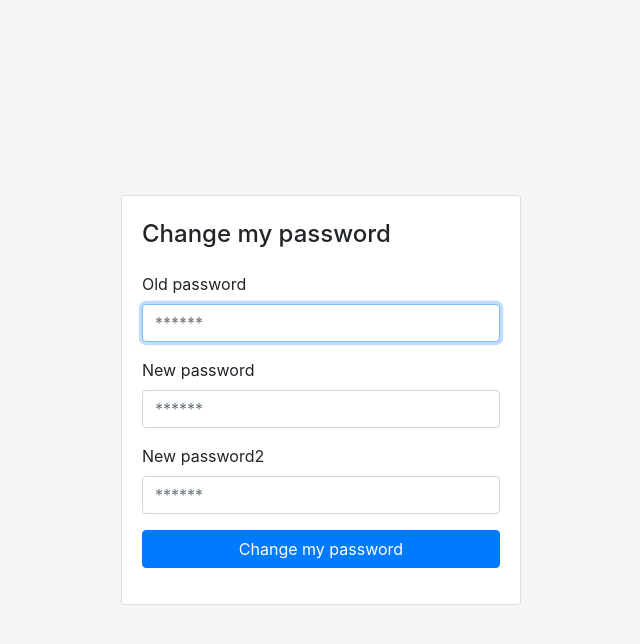
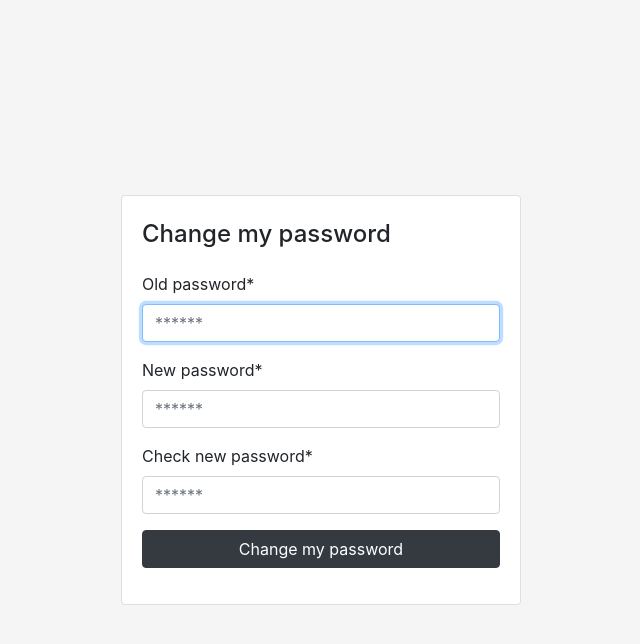
Before and after one commit to xistadi/BookStore, a Django app: page /accounts/password_change/ in a window 1280 px wide. Shown: the top 644 px of the page, without its empty margins (319-959 px from the left). Run offline with Django 3.2, Linux system fonts and the light colour scheme; the visitor is signed in with stand-in values (Sample User, id 1); some libraries are stand-ins or nearby versions.

Commit message:
some design stuff

```diff
--- a/src/templates/password_change.html
+++ b/src/templates/password_change.html
@@ -12,19 +12,19 @@
 	 <form method="post">
          {% csrf_token %}
     <div class="form-group">
-    	<label>Old password</label>
+    	<label>Old password*</label>
         <input name="old_password" class="form-control" placeholder="******" type="password" autofocus autocomplete="current-password" required>
     </div> <!-- form-group// -->
     <div class="form-group">
-    	<label>New password</label>
+    	<label>New password*</label>
         <input class="form-control" placeholder="******" type="password" required name="new_password1" autocomplete="new-password">
     </div> <!-- form-group// -->
     <div class="form-group">
-    	<label>New password2</label>
+    	<label>Check new password*</label>
         <input class="form-control" placeholder="******" type="password" required name="new_password2" autocomplete="new-password">
     </div> <!-- form-group// -->
     <div class="form-group">
-        <input type="submit" class="btn btn-primary btn-block" value="Change my password">
+        <input type="submit" class="btn btn-dark btn-block" value="Change my password">
     </div> <!-- form-group// -->
 </form>
 </article>
--- a/src/templates/registration/login.html
+++ b/src/templates/registration/login.html
@@ -5,7 +5,7 @@
 {% block content %}
 <div class="card">
 <article class="card-body">
-<a href="/accounts/signup/" class="float-right btn btn-outline-primary">Sign up</a>
+<a href="/accounts/signup/" class="float-right btn btn-outline-dark">Sign up</a>
 <h4 class="card-title mb-4 mt-1">Sign in</h4>
           {% if form.errors %}
       <div class="alert alert-warning" role="alert">Your username and password didn't match. Please try again.</div>
@@ -20,7 +20,7 @@
         <input name="username" class="form-control" placeholder="Username" type="text" autofocus autocapitalize="none" autocomplete="username" maxlength="150" required>
     </div> <!-- form-group// -->
     <div class="form-group">
-    	<a class="float-right" href="/accounts/password_reset/">Forgot?</a>
+    	<a class="float-right text-dark" href="/accounts/password_reset/">Forgot?</a>
     	<label>Your password*</label>
         <input class="form-control" placeholder="******" type="password" required name="password" autocomplete="current-password">
     </div> <!-- form-group// -->
@@ -30,7 +30,7 @@
     </div> <!-- checkbox .// -->
     </div> <!-- form-group// -->
     <div class="form-group">
-        <button type="submit" class="btn btn-primary btn-block" value="login"> Login  </button>
+        <button type="submit" class="btn btn-dark btn-block" value="login"> Login  </button>
         <input type="hidden" name="next" value="{{ next }}">
     </div> <!-- form-group// -->
 </form>
--- a/src/templates/signup.html
+++ b/src/templates/signup.html
@@ -5,7 +5,7 @@
 {% block content %}
 <div class="card">
 <article class="card-body">
-<a href="/accounts/login/" class="float-right btn btn-outline-primary">Sign in</a>
+<a href="/accounts/login/" class="float-right btn btn-outline-dark">Sign in</a>
 <h4 class="card-title mb-4 mt-1">Sign up</h4>
           {% for error in form.errors %}
       <div class="alert alert-warning" role="alert">{{ error }}</div>
@@ -37,7 +37,7 @@
         <input class="form-control" placeholder="******" type="password" required name="password2" autocomplete="new-password">
     </div> <!-- form-group// -->
     <div class="form-group">
-        <button type="submit" class="btn btn-primary btn-block" value="signup"> Sign up  </button>
+        <button type="submit" class="btn btn-dark btn-block" value="signup"> Sign up  </button>
         <input type="hidden" name="next" value="{{ next }}">
     </div> <!-- form-group// -->
 </form>
```
Also changed, not shown: src/hello_world/templates/hello_world/homepage.html (+6 -6 lines), src/templates/customer_base.html (+5 -2 lines).
